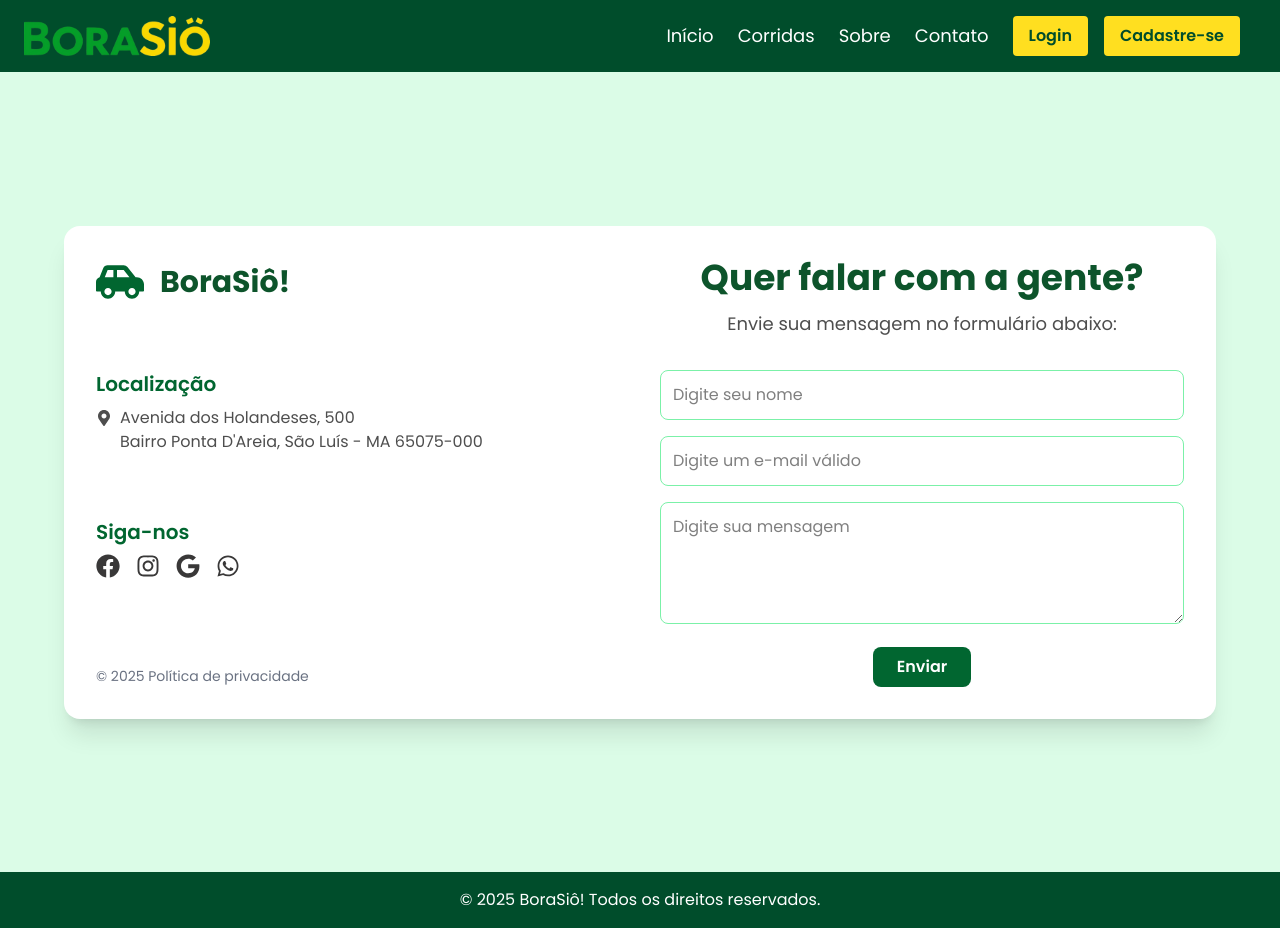
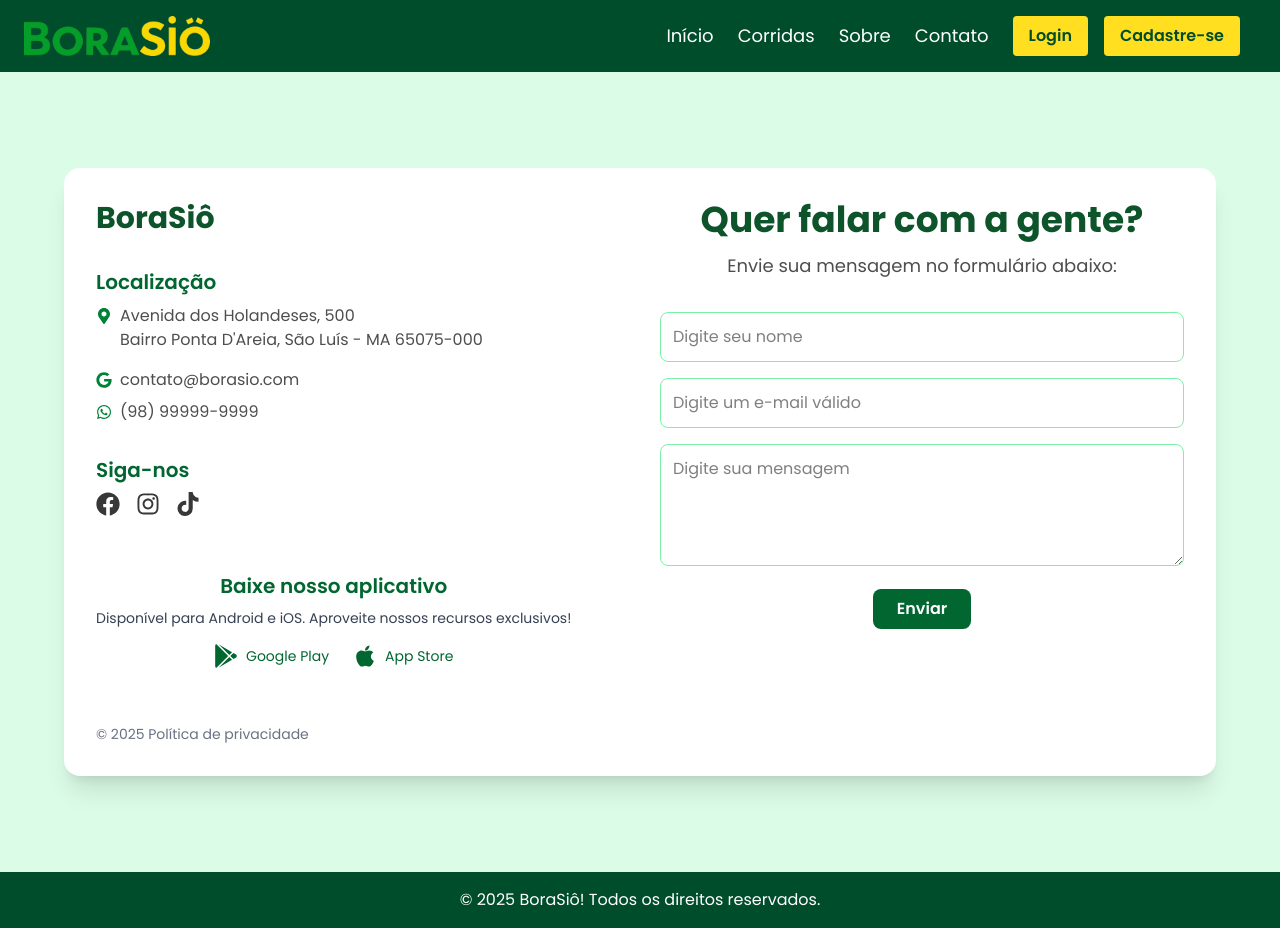
Before and after one commit to prof-freedson/pi-borasio, a Next.js app: page /contato in a window 1280 px wide. Built offline with nearby package versions, Linux system fonts and the light colour scheme.

Commit message:
Atualização dos arquivos hero e contato

```diff
--- a/src/app/components/Hero.tsx
+++ b/src/app/components/Hero.tsx
@@ -17,7 +17,7 @@ const Hero: React.FC = () => {
           <div className="grid grid-cols-1 sm:grid-cols-2 lg:grid-cols-3 gap-6 max-w-5xl text-center">
             <div className="flex flex-col items-center">
               <h3 className="text-[#004d2b] font-bold text-2xl mb-2">Preço Justo</h3>
-              <p className="text-[#4e4e4e] text-base">
+              <p className="text-[#4e4e4e] text-lg">
                 Transparência e economia em cada corrida. Sem surpresas no final.
               </p>
             </div>
@@ -26,14 +26,14 @@ const Hero: React.FC = () => {
               <h3 className="text-[#004d2b] font-bold text-xl lg:text-2xl mb-2 whitespace-nowrap">
                 Segurança
               </h3>
-              <p className="text-[#4e4e4e] text-base">
+              <p className="text-[#4e4e4e] text-lg">
                 Prioridade para a sua segurança em cada trajeto.
               </p>
             </div>
 
             <div className="flex flex-col items-center">
               <h3 className="text-[#004d2b] font-bold text-2xl mb-2">Fácil e rápido</h3>
-              <p className="text-[#4e4e4e] text-base">
+              <p className="text-[#4e4e4e] text-lg">
                 Cadastre-se e tenha corrida disponível sempre que desejar.
               </p>
             </div>
--- a/src/app/contato/page.tsx
+++ b/src/app/contato/page.tsx
@@ -6,8 +6,10 @@ import {
   FaInstagram,
   FaGoogle,
   FaWhatsapp,
+  FaTiktok,
   FaMapMarkerAlt,
-  FaCarSide
+  FaApple,
+  FaGooglePlay
 } from 'react-icons/fa';
 
 export default function ContatoPage() {
@@ -26,47 +28,64 @@ export default function ContatoPage() {
     <div className="min-h-screen bg-green-100 px-4 py-12 flex items-center justify-center">
       <div className="max-w-6xl w-full grid grid-cols-1 md:grid-cols-2 gap-10 bg-white shadow-xl rounded-2xl p-8">
 
-
+        {/* Lado esquerdo - Informações de contato */}
         <div className="flex flex-col items-start justify-between space-y-8">
 
+          {/* Título sem ícone */}
+          <h2 className="text-3xl font-bold text-green-900">BoraSiô</h2>
 
-          <div className="flex items-center space-x-4">
-            <FaCarSide className="text-green-800 text-5xl" />
-            <h2 className="text-3xl font-bold text-green-900">BoraSiô!</h2>
-          </div>
-
-
+          {/* Localização, E-mail e WhatsApp */}
           <div>
             <h3 className="text-xl font-semibold text-green-800 mb-2">Localização</h3>
-            <div className="flex items-start space-x-2 text-[#4e4e4e]">
-              <FaMapMarkerAlt className="mt-1" />
+            <div className="flex items-start space-x-2 text-[#4e4e4e] mb-4">
+              <FaMapMarkerAlt className="mt-1 text-green-700" />
               <p>
                 Avenida dos Holandeses, 500<br />
                 Bairro Ponta D'Areia, São Luís - MA 65075-000
               </p>
             </div>
+
+            <div className="flex items-start space-x-2 text-[#4e4e4e] mb-2">
+              <FaGoogle className="mt-1 text-green-700" />
+              <p>contato@borasio.com</p>
+            </div>
+
+            <div className="flex items-start space-x-2 text-[#4e4e4e]">
+              <FaWhatsapp className="mt-1 text-green-700" />
+              <p>(98) 99999-9999</p>
+            </div>
           </div>
 
-
+          {/* Redes Sociais */}
           <div>
             <h3 className="text-xl font-semibold text-green-800 mb-2">Siga-nos</h3>
             <div className="flex space-x-4 text-[#393838] text-2xl">
-              <a href="#" className="hover:text-green-700">
+              <a href="https://facebook.com" className="hover:text-green-700">
                 <FaFacebook />
               </a>
-              <a href="#" className="hover:text-green-700">
+              <a href="https://instagram.com" className="hover:text-green-700">
                 <FaInstagram />
               </a>
-              <a href="#" className="hover:text-green-700">
-                <FaGoogle />
+              <a href="https://tiktok.com" className="hover:text-green-700">
+                <FaTiktok />
               </a>
-              <a
-                href="https://wa.me/5581999999999"
-                target="_blank"
-                rel="noopener noreferrer"
-                className="hover:text-green-700"
-              >
-                <FaWhatsapp />
+            </div>
+          </div>
+
+          {/* Baixe nosso aplicativo (Agora abaixo de "Siga-nos") */}
+          <div className="mt-6">
+            <h3 className="text-xl font-semibold text-green-800 mb-2 text-center">Baixe nosso aplicativo</h3>
+            <p className="text-gray-700 text-center mb-4 text-sm">
+              Disponível para Android e iOS. Aproveite nossos recursos exclusivos!
+            </p>
+            <div className="flex justify-center space-x-6">
+              <a href="#" className="flex items-center space-x-2 hover:opacity-80 transition">
+                <FaGooglePlay className="text-2xl text-green-800" />
+                <span className="text-sm text-green-800">Google Play</span>
+              </a>
+              <a href="#" className="flex items-center space-x-2 hover:opacity-80 transition">
+                <FaApple className="text-2xl text-green-800" />
+                <span className="text-sm text-green-800">App Store</span>
               </a>
             </div>
           </div>
@@ -74,7 +93,7 @@ export default function ContatoPage() {
           <p className="text-sm text-gray-500 mt-6">© 2025 Política de privacidade</p>
         </div>
 
-
+        {/* Lado direito - Formulário */}
         <div className="text-center">
           <h2 className="text-4xl font-bold text-green-900 mb-3">Quer falar com a gente?</h2>
           <p className="text-[#4e4e4e] text-sm sm:text-base md:text-lg mb-8 mt-1">
@@ -110,7 +129,7 @@ export default function ContatoPage() {
             ></textarea>
             <button
               type="submit"
-              className="bg-green-800 text-white px-6 py-2 rounded-lg hover:bg-green-700 transition font-semibold"
+              className="bg-green-800 text-white px-6 py-2 rounded-lg hover:bg-green-600 transition font-semibold"
             >
               Enviar
             </button>
--- a/src/app/corridas/page.tsx
+++ b/src/app/corridas/page.tsx
@@ -24,7 +24,7 @@ export default function CorridasPage() {
           className="bg-white rounded-2xl shadow-md w-full max-w-md overflow-hidden"
         >
           <div className="bg-green-900 text-white text-center py-4 text-2xl font-bold">
-            BoraSiô!
+            BoraSiô
           </div>
 
           <div className="flex items-center gap-4 px-6 py-4">
--- a/src/app/sobre/page.tsx
+++ b/src/app/sobre/page.tsx
@@ -9,9 +9,9 @@ export default function SobrePage() {
 
         {/* Título e Introdução */}
         <div className="text-justify">
-          <h1 className="text-4xl font-bold text-green-900">Sobre o BoraSiô!</h1>
+          <h1 className="text-4xl font-bold text-green-900">Sobre o BoraSiô</h1>
           <p className="text-[#4e4e4e] text-lg mt-4">
-            O BoraSiô! oferece uma plataforma conveniente e acessível para conectar passageiros a motoristas.
+            O BoraSiô oferece uma plataforma conveniente e acessível para conectar passageiros a motoristas.
             Nosso objetivo é facilitar a mobilidade urbana com uma solução prática e transparente.
             Escolher a gente é garantir a experiência de uma viagem confortável, com um preço justo
             e com motoristas comprometidos em oferecer o melhor serviço.
```
